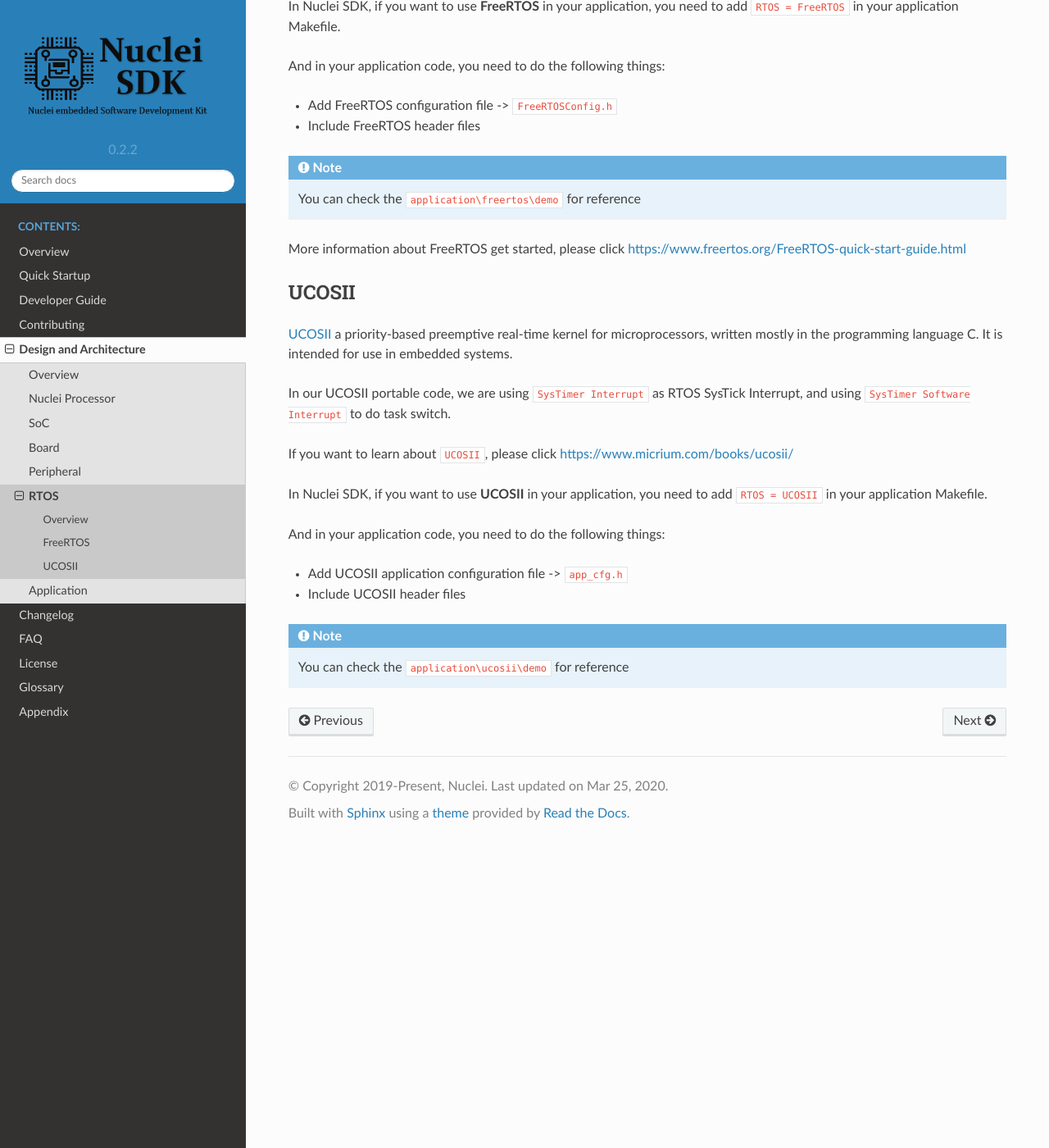
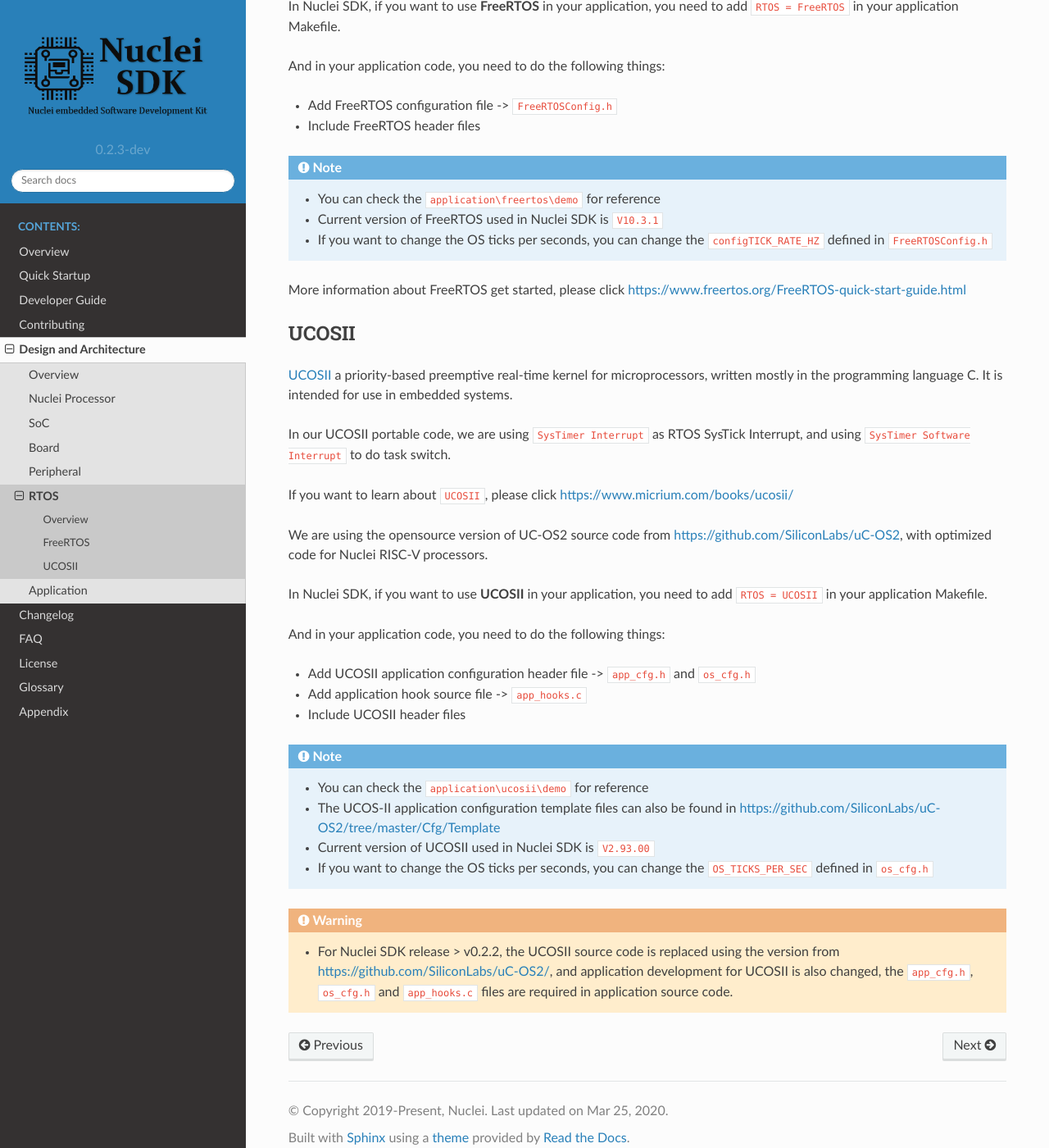
Before and after one commit to Nuclei-Software/nuclei-sdk, a Sphinx documentation site: the page built from doc/source/design/rtos.rst, in a window 1280 px wide and 1400 px high, scrolled down 962 px. Shown: the whole window at 82% size. Built offline with Sphinx 7.4.7 and the Read the Docs theme 2.0.0, drawn with Linux system fonts in a browser that asks for light colours.

Commit message:
doc: update documentation for UCOSII version update
The version of Nuclei SDK is also changed to 0.2.3-dev,
which means the 0.2.3 version under development.

Signed-off-by: Huaqi Fang <578567190@qq.com>

```diff
--- a/doc/source/conf.py
+++ b/doc/source/conf.py
@@ -21,10 +21,10 @@
 author = 'Nuclei'
 
 # The short X.Y version
-version = '0.2.2'
+version = '0.2.3-dev'
 
 # The full version, including alpha/beta/rc tags
-release = '0.2.2'
+release = '0.2.3-dev'
 
 
 # -- General configuration ---------------------------------------------------
--- a/doc/source/design/rtos.rst
+++ b/doc/source/design/rtos.rst
@@ -57,7 +57,10 @@
 
 .. note::
 
-    You can check the ``application\freertos\demo`` for reference
+    * You can check the ``application\freertos\demo`` for reference
+    * Current version of FreeRTOS used in Nuclei SDK is ``V10.3.1``
+    * If you want to change the OS ticks per seconds, you can change the ``configTICK_RATE_HZ``
+      defined in ``FreeRTOSConfig.h``
 
 More information about FreeRTOS get started, please click
 https://www.freertos.org/FreeRTOS-quick-start-guide.html
@@ -75,17 +78,34 @@
 
 If you want to learn about ``UCOSII``, please click https://www.micrium.com/books/ucosii/
 
+We are using the opensource version of UC-OS2 source code from https://github.com/SiliconLabs/uC-OS2,
+with optimized code for Nuclei RISC-V processors.
+
 In Nuclei SDK, if you want to use **UCOSII** in your application, you need
 to add ``RTOS = UCOSII`` in your application Makefile.
 
 And in your application code, you need to do the following things:
 
-* Add UCOSII application configuration file -> ``app_cfg.h``
+* Add UCOSII application configuration header file -> ``app_cfg.h`` and ``os_cfg.h``
+* Add application hook source file -> ``app_hooks.c``
 * Include UCOSII header files
 
 .. note::
 
-    You can check the ``application\ucosii\demo`` for reference
+    * You can check the ``application\ucosii\demo`` for reference
+    * The UCOS-II application configuration template files can also be found in
+      https://github.com/SiliconLabs/uC-OS2/tree/master/Cfg/Template
+    * Current version of UCOSII used in Nuclei SDK is ``V2.93.00``
+    * If you want to change the OS ticks per seconds, you can change the ``OS_TICKS_PER_SEC``
+      defined in ``os_cfg.h``
+
+
+.. warning::
+
+   * For Nuclei SDK release > v0.2.2, the UCOSII source code is replaced using the
+     version from https://github.com/SiliconLabs/uC-OS2/, and application development
+     for UCOSII is also changed, the ``app_cfg.h``, ``os_cfg.h`` and ``app_hooks.c`` files
+     are required in application source code.
 
 
 .. _FreeRTOS: https://www.freertos.org/
--- a/package.json
+++ b/package.json
@@ -1,6 +1,6 @@
 {
     "name": "framework-nuclei-sdk",
     "description": "Nuclei N/NX Embedded SDK",
-    "version": "0.2.2",
+    "version": "0.2.3-dev",
     "url": "https://github.com/Nuclei-Software/nuclei-sdk/"
 }
```
Also changed, not shown: doc/source/changelog.rst (+31 -0 lines), doc/source/design/app.rst (+8 -1 lines).
